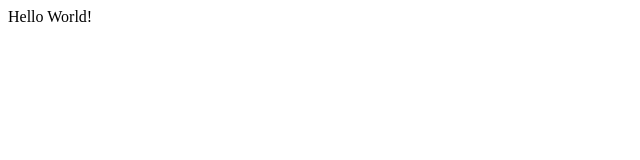
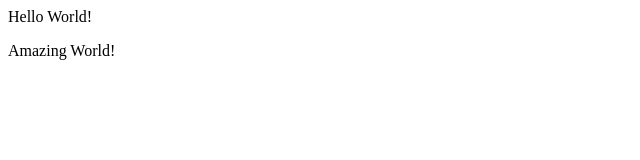
Before and after one commit to rolazar/merge-test, a plain HTML site: page index.html in a window 1280 px wide. Shown: the whole page, without its empty margins (0-640 px from the left). Drawn offline with Linux system fonts and the light colour scheme.

Commit message:
updated file

```diff
--- a/index.html
+++ b/index.html
@@ -1 +1,2 @@
 <p>Hello World!</p>
+<p>Amazing World!</p>
```
